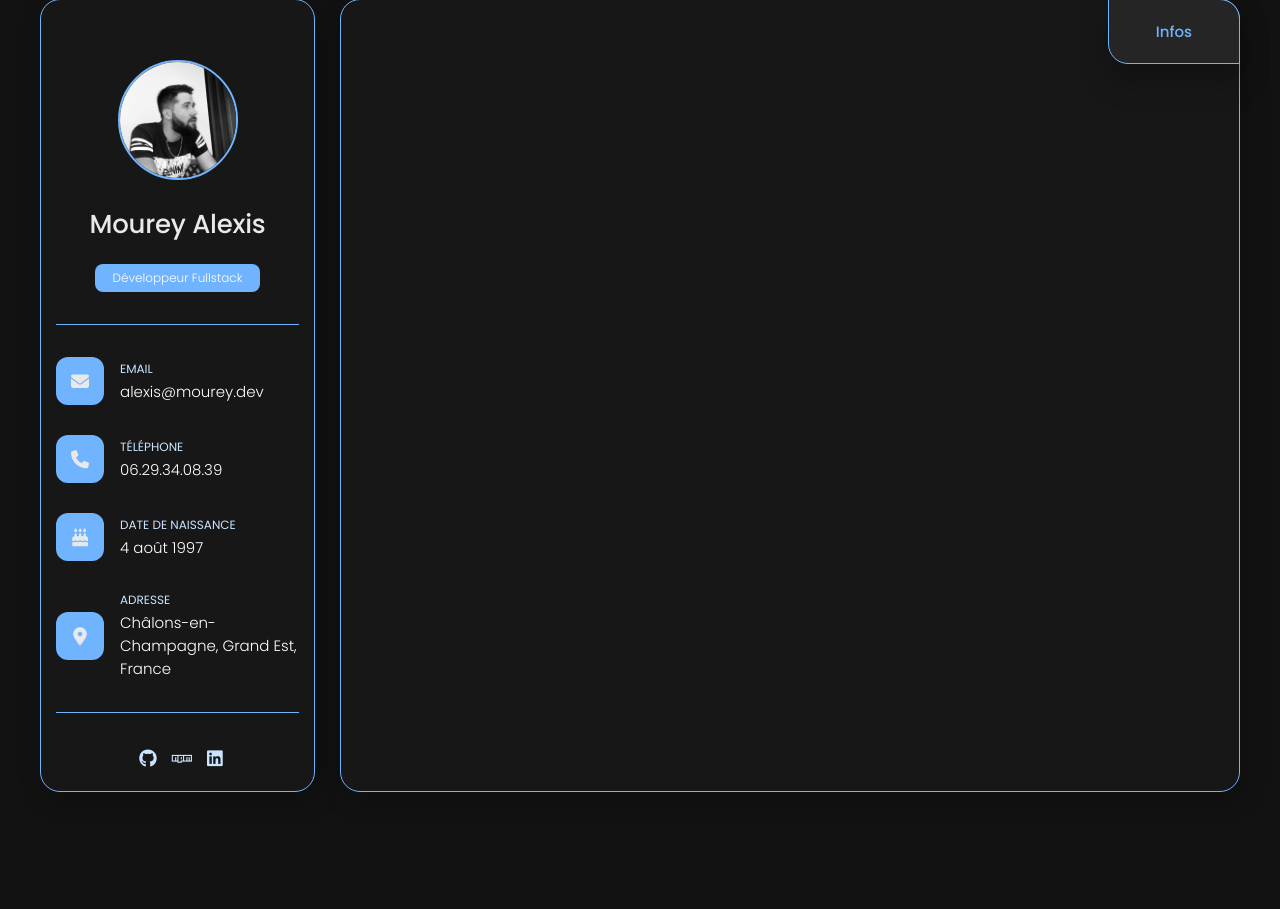
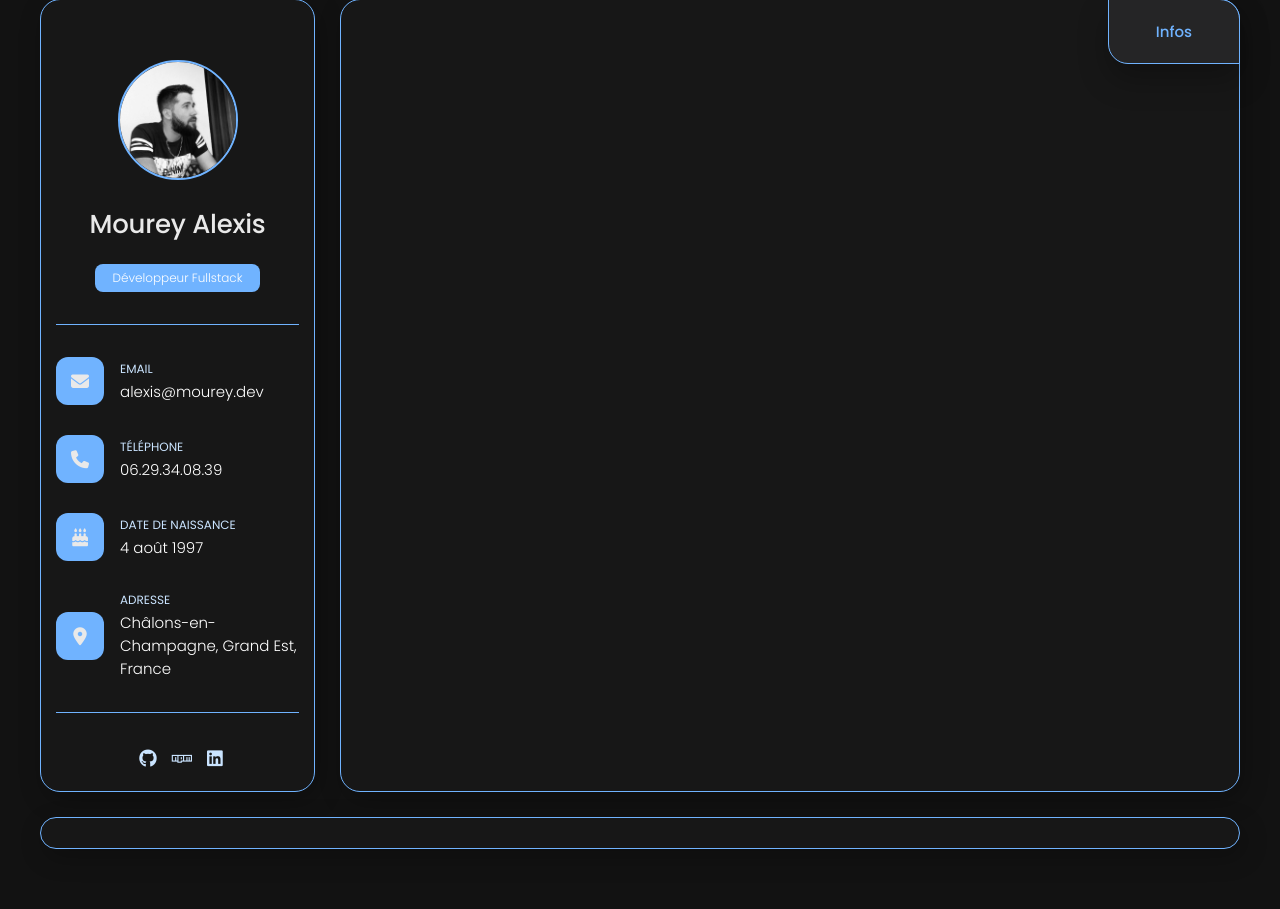
Before and after one commit to xixi52/Portfolio, a PHP site: page / in a window 1280 px wide. Shown: the part 61-970 px from the top of the page. Before the commit the page ends 853 px from the top, so only its background shows below. Run offline with PHP 8.4, Linux system fonts and the light colour scheme.

Commit message:
Add footer

```diff
--- a/assets/css/style.css
+++ b/assets/css/style.css
@@ -16,6 +16,26 @@ main {
   align-items: stretch;
   gap: 25px;
   margin-top: 60px;
+  margin-bottom: 25px;
+}
+
+footer {
+  background: #171717;
+  border: 1px solid #70b3ff;
+  border-radius: 20px;
+  padding: 15px;
+  overflow: hidden;
+  transition: 0.5s ease-in-out;
+  box-shadow: 4px 8px 24px hsl(0deg 0% 0% / 25%);
+  position: sticky;
+  max-height: max-content;
+  z-index: 1;
+  max-width: 1200px;
+  margin-inline: auto;
+  display: flex;
+  justify-content: center;
+  align-items: stretch;
+  gap: 25px;
   margin-bottom: 60px;
 }
 
--- a/index.php
+++ b/index.php
@@ -42,5 +42,7 @@
     <!-- FIN CONTENT -->
 
   </main>
+  <footer>
+  </footer>
 </body>
 </html>
```
